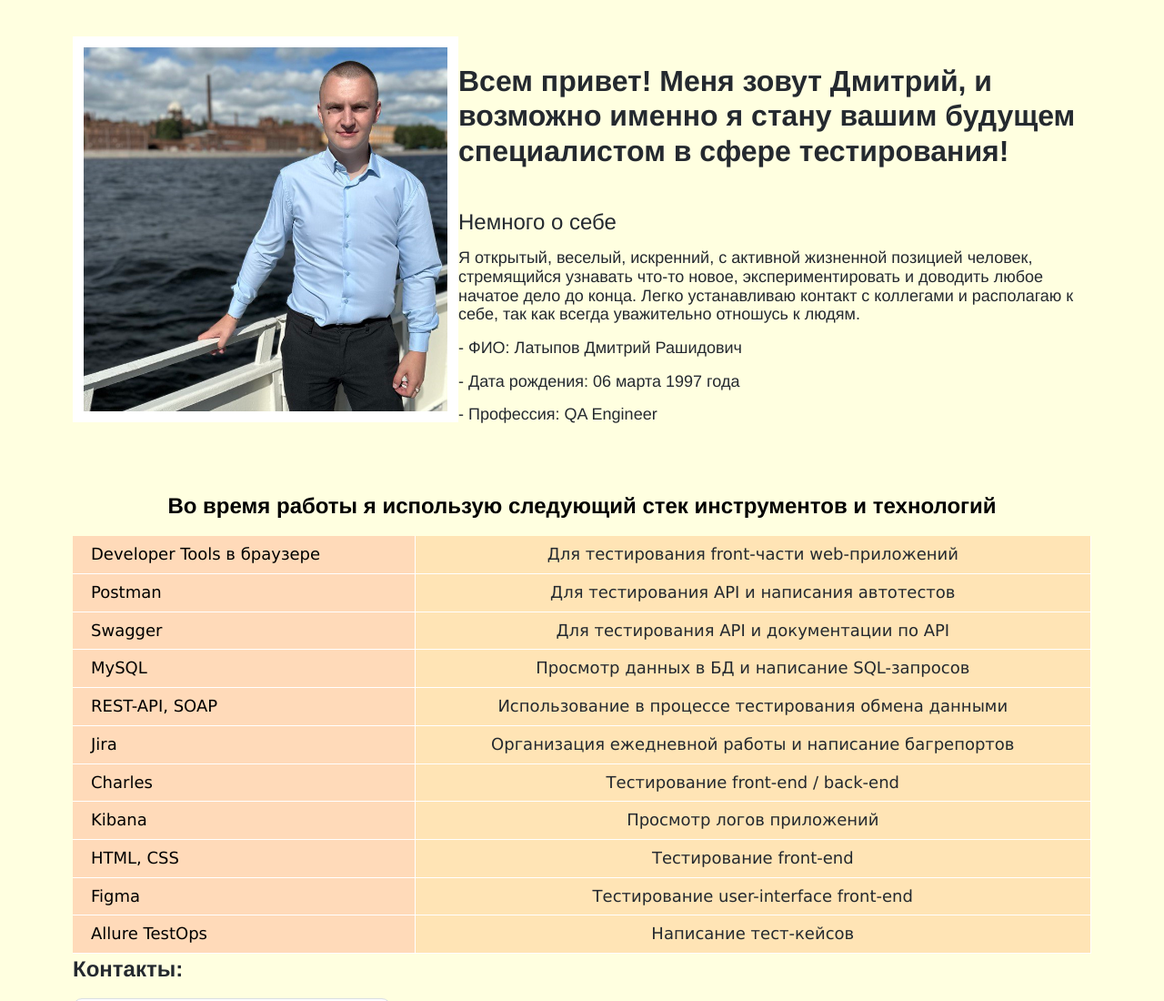
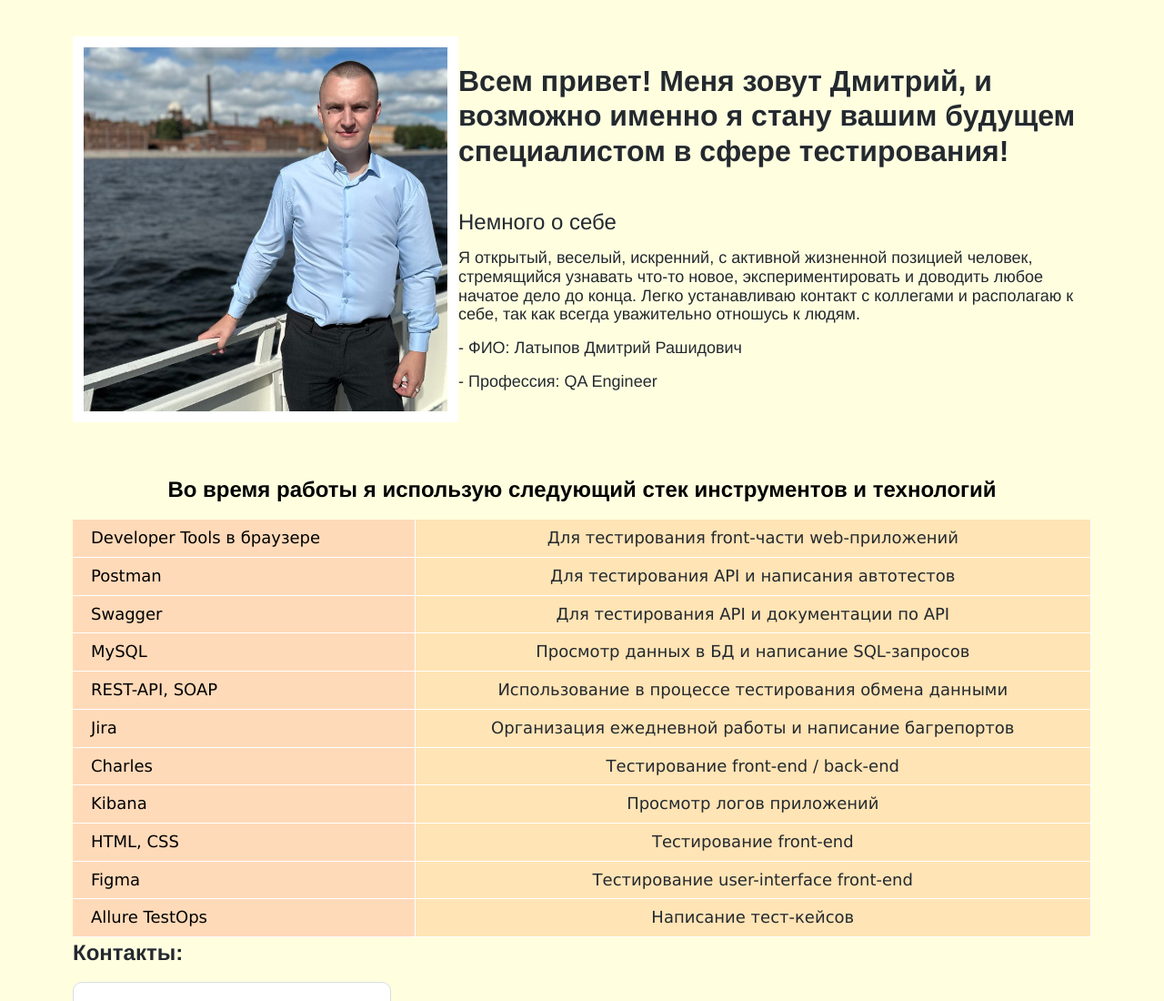
Before and after one commit to LatypovDmitry-QA/cv, a plain HTML site: page index.html in a window 1280 px wide. Shown: the top 1100 px of the page at 91% size. Drawn offline with Linux system fonts and the light colour scheme.

Commit message:
убрал дату рождения

```diff
--- a/index.html
+++ b/index.html
@@ -19,7 +19,6 @@
 </p>
 <font size="4"> Я открытый, веселый, искренний, с активной жизненной позицией человек, стремящийся узнавать что-то новое, экспериментировать и доводить любое начатое дело до конца. Легко устанавливаю контакт с коллегами и располагаю к себе, так как всегда уважительно отношусь к людям. </font>
   <p> <font size="4"> - ФИО: Латыпов Дмитрий Рашидович</font> </p>
-      <p> <font size="4"> - Дата рождения: 06 марта 1997 года</font></p>
       <p> <font size="4"> - Профессия: QA Engineer</font></p>
     </header>
     <h2 align="center" style="color:Black">Во время работы я использую следующий стек инструментов и технологий
```
